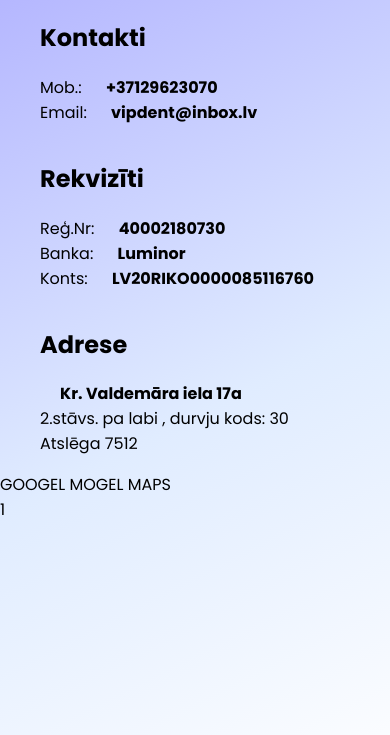
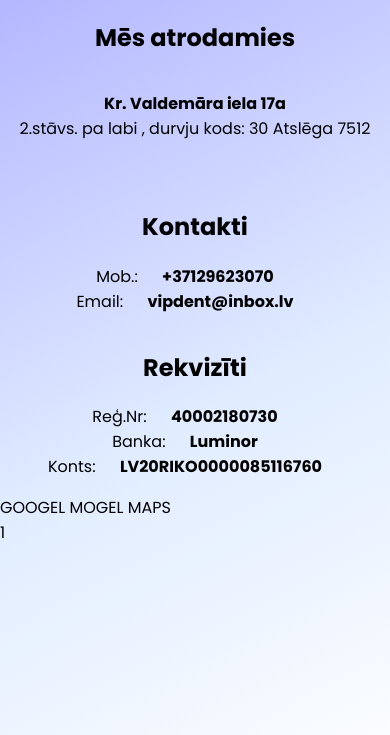
Before and after one commit to rolex9799/vipdent_ver2, a PHP site: page /index.php?pg=contacts in a window 390 px wide; the page is wider, and only the part inside the window is pictured. Shown: the part 37-772 px from the top of that part. Run offline with PHP 8.4, Linux system fonts and the light colour scheme.

Commit message:
Contacts and Footer update

```diff
--- a/contacts.css
+++ b/contacts.css
@@ -15,9 +15,9 @@
   -webkit-box-pack: center;
       -ms-flex-pack: center;
           justify-content: center;
-  -webkit-box-align: stretch;
-      -ms-flex-align: stretch;
-          align-items: stretch;
+  -webkit-box-align: center;
+      -ms-flex-align: center;
+          align-items: center;
   -ms-flex-line-pack: center;
       align-content: center;
 }
@@ -26,13 +26,46 @@
   padding: 0 20px 0 20px;
 }
 
+.contact-address {
+  width: 100%;
+  display: -webkit-box;
+  display: -ms-flexbox;
+  display: flex;
+  -webkit-box-orient: vertical;
+  -webkit-box-direction: normal;
+      -ms-flex-direction: column;
+          flex-direction: column;
+  -ms-flex-wrap: wrap;
+      flex-wrap: wrap;
+  -webkit-box-pack: center;
+      -ms-flex-pack: center;
+          justify-content: center;
+  -webkit-box-align: stretch;
+      -ms-flex-align: stretch;
+          align-items: stretch;
+  -ms-flex-line-pack: center;
+      align-content: center;
+  text-align: center;
+}
+
 @media (max-width: 720px) {
   .contacts {
+    -webkit-box-orient: vertical;
+    -webkit-box-direction: normal;
+        -ms-flex-direction: column;
+            flex-direction: column;
     -ms-flex-line-pack: start;
         align-content: flex-start;
+    -webkit-box-pack: center;
+        -ms-flex-pack: center;
+            justify-content: center;
   }
   .contacts :nth-child(n) {
     min-width: 100%;
+    -ms-flex-item-align: center;
+        -ms-grid-row-align: center;
+        align-self: center;
+    text-align: center;
   }
 }
 /*# sourceMappingURL=contacts.css.map */
--- a/navbar-bottom.css
+++ b/navbar-bottom.css
@@ -115,4 +115,19 @@ span {
   background-color: white;
   font-weight: 100;
 }
+
+@media (max-width: 720px) {
+  .subsection {
+    -webkit-box-orient: vertical;
+    -webkit-box-direction: normal;
+        -ms-flex-direction: column;
+            flex-direction: column;
+  }
+  .section {
+    -webkit-box-orient: vertical;
+    -webkit-box-direction: normal;
+        -ms-flex-direction: column;
+            flex-direction: column;
+  }
+}
 /*# sourceMappingURL=navbar-bottom.css.map */
--- a/page/contacts.php
+++ b/page/contacts.php
@@ -1,6 +1,17 @@
 
 <div class="content">
+
+
+    <div class="contact-address">
+            <h2>
+                Mēs atrodamies
+            </h2>
+            <p><strong>Kr. Valdemāra iela 17a</strong><br>2.stāvs. pa labi , durvju kods: 30 Atslēga 7512<p>
+    </div>
+
+
     <div class="contacts">
+
         <div class="contact-net">
             <h2>
                 Kontakti
@@ -14,12 +25,7 @@
                 Konts: <strong>LV20RIKO0000085116760</strong>
                 <p>
         </div>
-        <div class="contact-address">
-            <h2>
-                Adrese
-            </h2>
-            <p><strong>Kr. Valdemāra iela 17a</strong><br>2.stāvs. pa labi , durvju kods: 30 Atslēga 7512<p>
-        </div>
+
     </div>
     <div class="g-map">
 GOOGEL MOGEL MAPS
```
Also changed, not shown: contacts.scss (+16 -1 lines), navbar-bottom.scss (+9 -0 lines), 2 other files.
